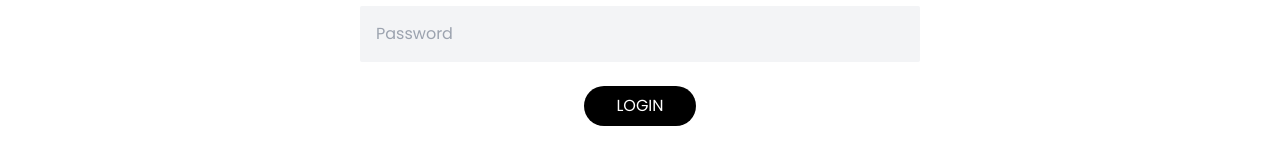
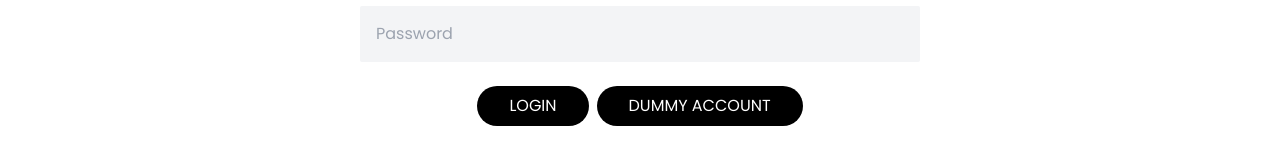
Before and after one commit to ashmeetsmonga/nextjs-fullstack-blogs, a Next.js app: page /login in a window 1280 px wide. Shown: the part 286-450 px from the top of the page. Built offline with nearby package versions, Linux system fonts and the light colour scheme; no server answers.

Commit message:
dummy account button added

```diff
--- a/app/login/page.tsx
+++ b/app/login/page.tsx
@@ -12,6 +12,11 @@ const LoginPage = () => {
   const router = useRouter();
 
   const loginUser = useUserStore((state) => state.loginUser);
+
+  const setDummyAccount = () => {
+    setEmail("ashmeet@gmail.com");
+    setPassword("ashmeet");
+  };
 
   const onLogin = () => {
     if (!email || !password) return toast.error("Please fill all details");
@@ -53,12 +58,20 @@ const LoginPage = () => {
             value={password}
             onChange={(e) => setPassword(e.target.value)}
           />
+          <div className="flex flex-col items-center lg:flex-row lg:gap-2">
             <button
               onClick={onLogin}
               className="mt-4 w-fit rounded-full bg-black px-8 py-2 text-sm uppercase text-white lg:text-base"
             >
               Login
             </button>
+            <button
+              onClick={setDummyAccount}
+              className="mt-4 w-fit rounded-full bg-black px-8 py-2 text-sm uppercase text-white lg:text-base"
+            >
+              Dummy Account
+            </button>
+          </div>
         </div>
       </div>
     </div>
```
Lines whose indentation alone changed are shown as unchanged.
